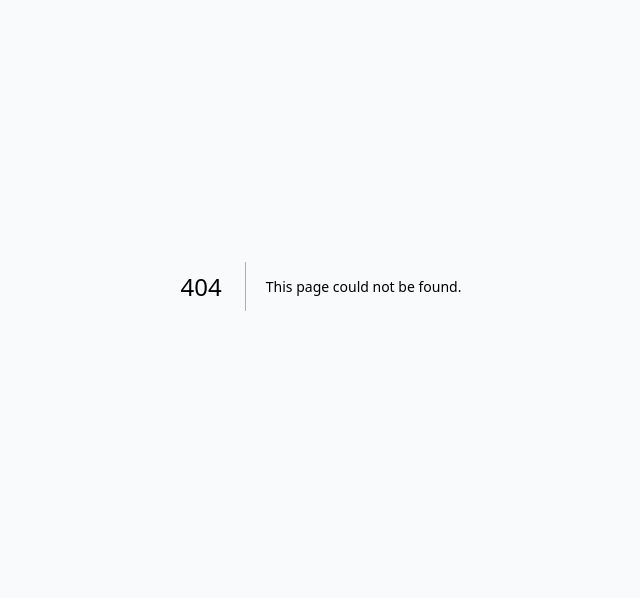
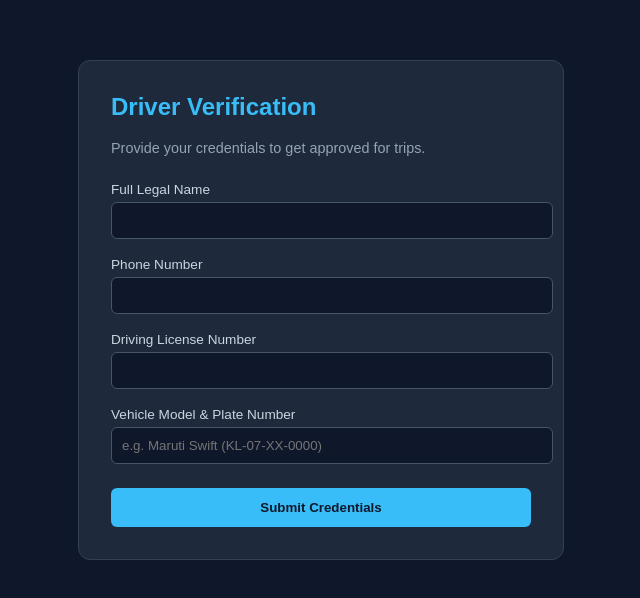
Before and after one commit to rfchattaiy-wq/driver-section, a Next.js app: page /driver/onboarding in a window 1280 px wide. Before the commit this address had no page. Shown: the part 114-712 px from the top of the page, without its empty margins (319-959 px from the left). Built offline with nearby package versions, Linux system fonts and the light colour scheme; no server answers.

Commit message:
Create page.js

```diff
--- /dev/null
+++ b/app/driver/onboarding/page.js
@@ -0,0 +1,93 @@
+'use client';
+import { useState } from 'react';
+import { supabase } from '../../../lib/supabaseClient';
+
+export default function DriverOnboardingPage() {
+  const [formData, setFormData] = useState({
+    fullName: '',
+    phone: '',
+    licenseNumber: '',
+    vehicleDetails: '',
+  });
+  const [isSubmitting, setIsSubmitting] = useState(false);
+  const [statusMessage, setStatusMessage] = useState('');
+
+  const handleChange = (e) => {
+    setFormData({ ...formData, [e.target.name]: e.target.value });
+  };
+
+  const handleSubmit = async (e) => {
+    e.preventDefault();
+    setIsSubmitting(true);
+    setStatusMessage('');
+
+    // 1. Get current logged in user from Supabase Auth
+    const { data: { user }, error: authError } = await supabase.auth.getUser();
+
+    if (authError || !user) {
+      setStatusMessage('Please login with Google first.');
+      setIsSubmitting(false);
+      return;
+    }
+
+    // 2. Insert or update driver profile record
+    const { error: insertError } = await supabase
+      .from('driver_profiles')
+      .upsert({
+        id: user.id,
+        full_name: formData.fullName,
+        phone: formData.phone,
+        license_number: formData.licenseNumber,
+        vehicle_details: formData.vehicleDetails,
+        status: 'pending',
+      });
+
+    if (insertError) {
+      setStatusMessage('Submission error: ' + insertError.message);
+    } else {
+      setStatusMessage('Profile submitted! Your status is currently: PENDING APPROVAL.');
+    }
+    setIsSubmitting(false);
+  };
+
+  return (
+    <main style={{ minHeight: '100vh', backgroundColor: '#0f172a', color: '#fff', display: 'flex', alignItems: 'center', justifyContent: 'center', padding: '24px', fontFamily: 'sans-serif' }}>
+      <div style={{ backgroundColor: '#1e293b', padding: '32px', borderRadius: '12px', maxWidth: '420px', width: '100%', border: '1px solid #334155' }}>
+        <h2 style={{ color: '#38bdf8', marginTop: 0 }}>Driver Verification</h2>
+        <p style={{ color: '#94a3b8', fontSize: '0.9rem', marginBottom: '24px' }}>Provide your credentials to get approved for trips.</p>
+
+        {statusMessage && (
+          <div style={{ padding: '12px', marginBottom: '16px', borderRadius: '6px', backgroundColor: '#0284c7', fontSize: '0.875rem' }}>
+            {statusMessage}
+          </div>
+        )}
+
+        <form onSubmit={handleSubmit} style={{ display: 'flex', flexDirection: 'column', gap: '16px' }}>
+          <div>
+            <label style={{ fontSize: '0.85rem', color: '#cbd5e1' }}>Full Legal Name</label>
+            <input required type="text" name="fullName" value={formData.fullName} onChange={handleChange} style={{ width: '100%', padding: '10px', marginTop: '4px', borderRadius: '6px', background: '#0f172a', border: '1px solid #475569', color: '#fff' }} />
+          </div>
+
+          <div>
+            <label style={{ fontSize: '0.85rem', color: '#cbd5e1' }}>Phone Number</label>
+            <input required type="tel" name="phone" value={formData.phone} onChange={handleChange} style={{ width: '100%', padding: '10px', marginTop: '4px', borderRadius: '6px', background: '#0f172a', border: '1px solid #475569', color: '#fff' }} />
+          </div>
+
+          <div>
+            <label style={{ fontSize: '0.85rem', color: '#cbd5e1' }}>Driving License Number</label>
+            <input required type="text" name="licenseNumber" value={formData.licenseNumber} onChange={handleChange} style={{ width: '100%', padding: '10px', marginTop: '4px', borderRadius: '6px', background: '#0f172a', border: '1px solid #475569', color: '#fff' }} />
+          </div>
+
+          <div>
+            <label style={{ fontSize: '0.85rem', color: '#cbd5e1' }}>Vehicle Model & Plate Number</label>
+            <input required type="text" name="vehicleDetails" placeholder="e.g. Maruti Swift (KL-07-XX-0000)" value={formData.vehicleDetails} onChange={handleChange} style={{ width: '100%', padding: '10px', marginTop: '4px', borderRadius: '6px', background: '#0f172a', border: '1px solid #475569', color: '#fff' }} />
+          </div>
+
+          <button type="submit" disabled={isSubmitting} style={{ padding: '12px', backgroundColor: '#38bdf8', border: 'none', borderRadius: '6px', color: '#0f172a', fontWeight: 'bold', cursor: 'pointer', marginTop: '8px' }}>
+            {isSubmitting ? 'Submitting...' : 'Submit Credentials'}
+          </button>
+        </form>
+      </div>
+    </main>
+  );
+}
```
